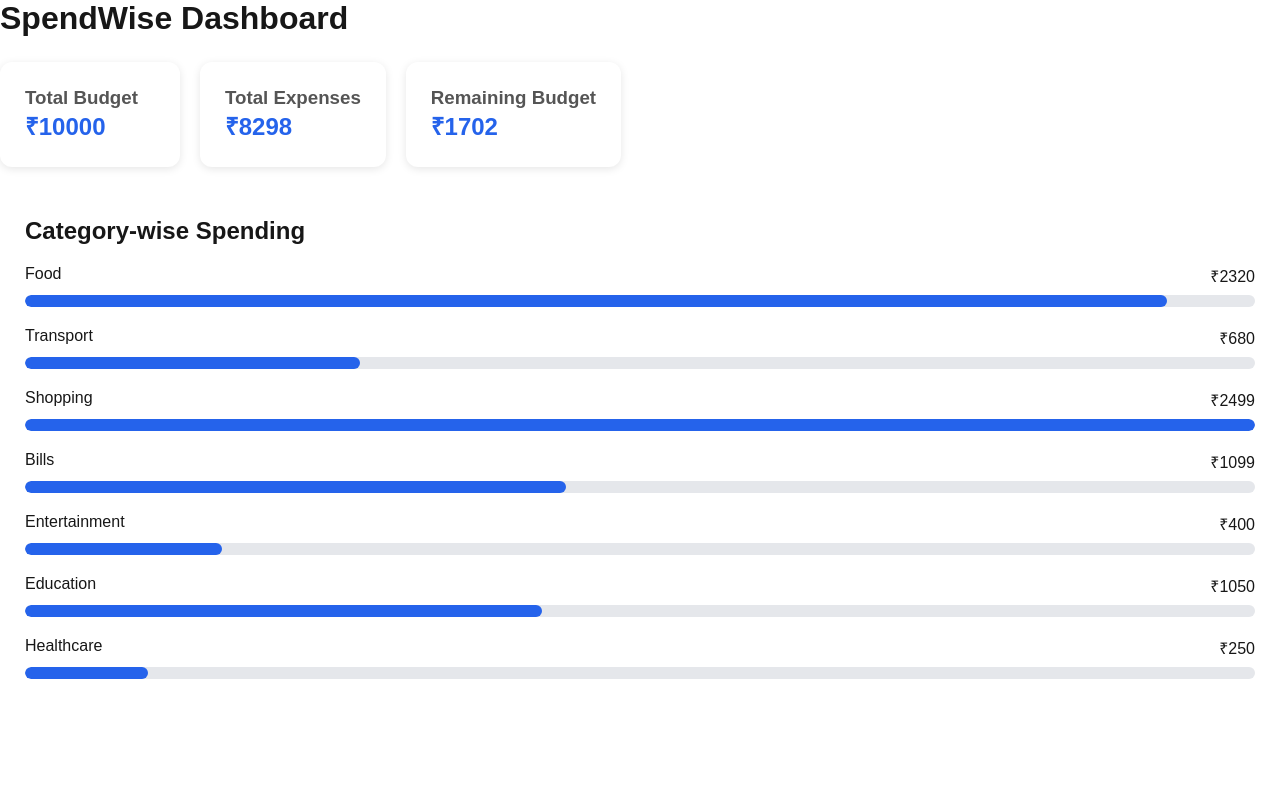
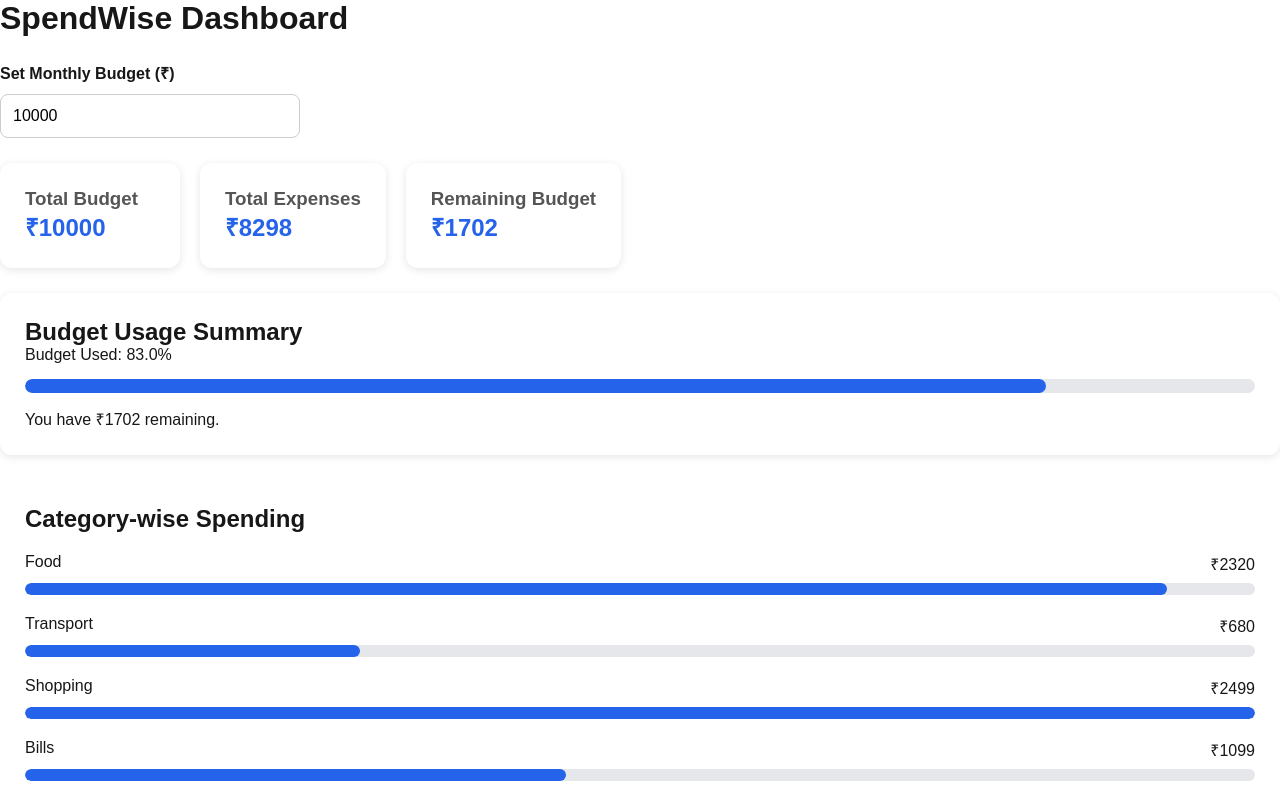
Before and after one commit to shrirakshabhat6-pixel/SpendWise, a Next.js app: page / in a window 1280 px wide. Shown: the top 800 px of the page. Built offline with nearby package versions, Linux system fonts and the light colour scheme.

Commit message:
Complete member 3 budget features

```diff
--- a/src/app/globals.css
+++ b/src/app/globals.css
@@ -99,3 +99,46 @@ a {
   background: #2563eb;
   border-radius: 10px;
 }
+
+.monthly-budget {
+  margin: 25px 0;
+  display: flex;
+  flex-direction: column;
+  gap: 10px;
+  max-width: 300px;
+}
+
+.monthly-budget label {
+  font-weight: bold;
+}
+
+.monthly-budget input {
+  padding: 12px;
+  border: 1px solid #ccc;
+  border-radius: 8px;
+  font-size: 16px;
+}
+
+.budget-summary {
+  background: white;
+  padding: 25px;
+  margin-top: 25px;
+  border-radius: 12px;
+  box-shadow: 0 2px 8px rgba(0, 0, 0, 0.1);
+}
+
+.usage-bar {
+  width: 100%;
+  height: 14px;
+  background: #e5e7eb;
+  border-radius: 10px;
+  overflow: hidden;
+  margin: 15px 0;
+}
+
+.usage-fill {
+  height: 100%;
+  background: #2563eb;
+  border-radius: 10px;
+  transition: width 0.3s ease;
+}
--- a/src/app/page.js
+++ b/src/app/page.js
@@ -67,6 +67,11 @@
 //     </div>
 //   );
 // }
+
+"use client";
+
+import { useState } from "react";
+
 import BudgetCard from "@/components/BudgetCard";
 import SpendingChart from "@/components/SpendingChart";
 import expenses from "@/data/expenses";
@@ -78,7 +83,7 @@ import {
 } from "@/utils/Calculations";
 
 export default function Home() {
-  const totalBudget = 10000;
+  const [totalBudget, setTotalBudget] = useState(10000);
 
   const totalExpenses = calculateTotalExpenses(expenses);
 
@@ -86,12 +91,32 @@ export default function Home() {
     totalBudget,
     expenses
   );
+const categoryExpenses = calculateCategoryExpenses(expenses);
 
-  const categoryExpenses = calculateCategoryExpenses(expenses);
+const budgetUsage =
+  totalBudget > 0
+    ? (totalExpenses / totalBudget) * 100
+    : 0;
+
+const progressWidth = Math.min(budgetUsage, 100);
 
   return (
     <main>
       <h1>SpendWise Dashboard</h1>
+
+      <div className="monthly-budget">
+        <label htmlFor="budget">Set Monthly Budget (₹)</label>
+
+        <input
+          id="budget"
+          type="number"
+          min="0"
+          value={totalBudget}
+          onChange={(e) =>
+            setTotalBudget(Math.max(0, Number(e.target.value)))
+          }
+        />
+      </div>
 
       <div className="budget-container">
         <BudgetCard
@@ -110,6 +135,25 @@ export default function Home() {
         />
       </div>
 
+      <div className="budget-summary">
+        <h2>Budget Usage Summary</h2>
+
+        <p>Budget Used: {budgetUsage.toFixed(1)}%</p>
+
+        <div className="usage-bar">
+          <div
+            className="usage-fill"
+            style={{ width: `${progressWidth}%` }}
+          ></div>
+        </div>
+
+        <p>
+          {remainingBudget >= 0
+            ? `You have ₹${remainingBudget} remaining.`
+            : `You have exceeded your budget by ₹${Math.abs(remainingBudget)}.`}
+        </p>
+      </div>
+
       <SpendingChart categoryExpenses={categoryExpenses} />
     </main>
   );
```
